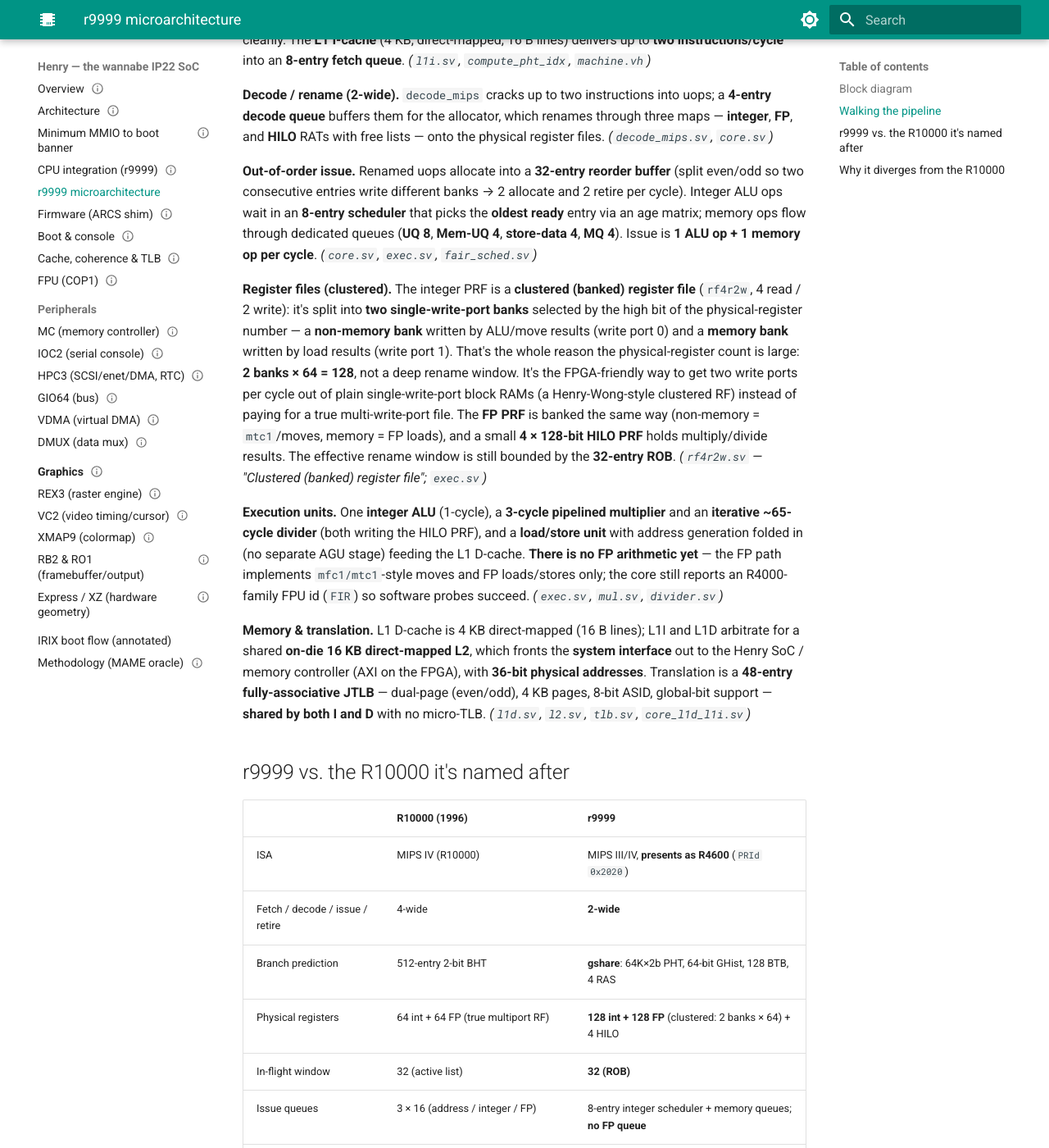
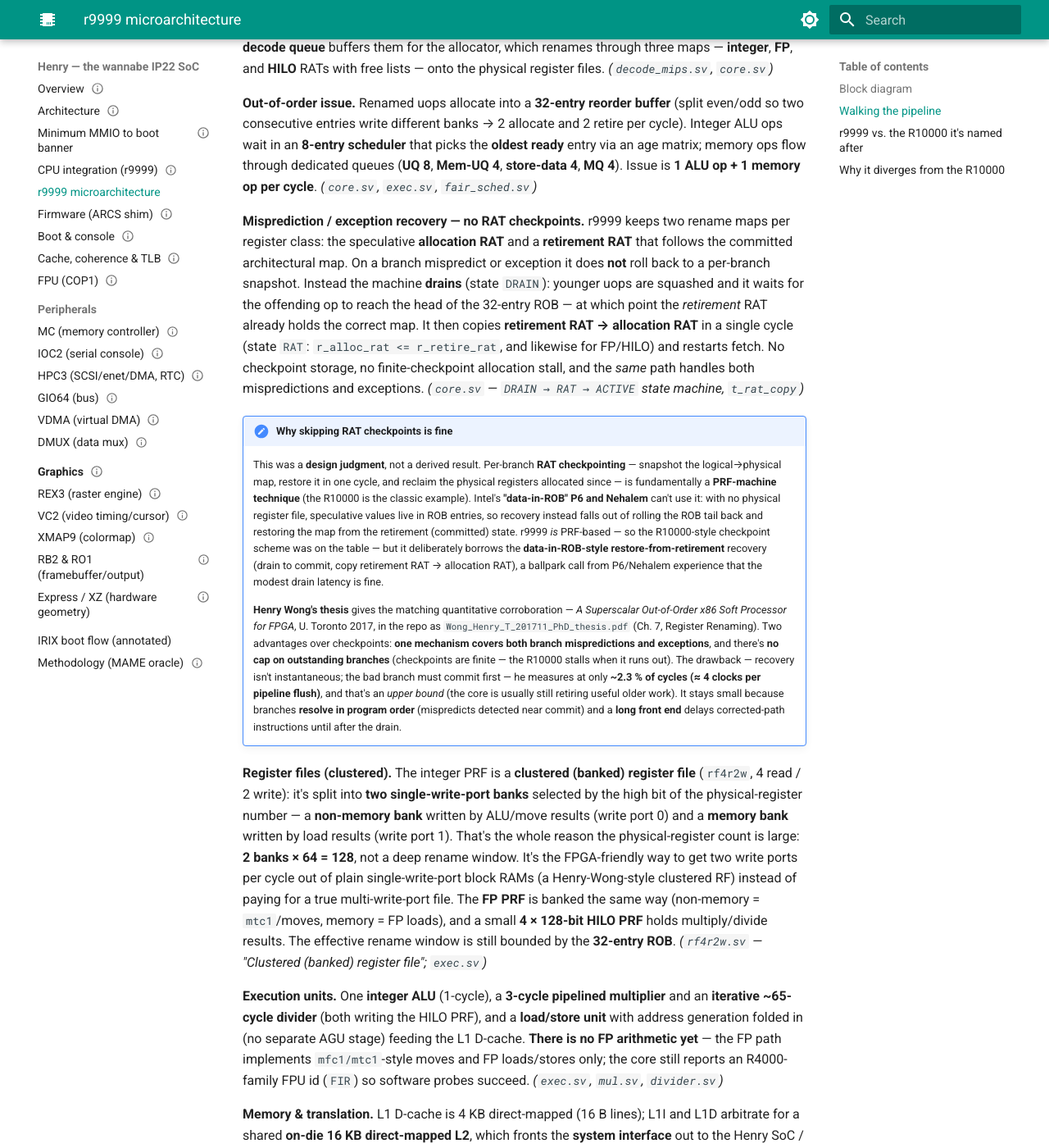
Before and after one commit to dsheffie/henry-the-wannabe-ip22-soc, an MkDocs documentation site: the page built from docs/r9999-microarchitecture.md, in a window 1280 px wide and 1400 px high, scrolled down 1167 px. Shown: the whole window at 82% size. Built offline with MkDocs 1.6.1 and Material for MkDocs 9.7.7, drawn with Linux system fonts in a browser that asks for light colours; some of the changed text lies outside the part shown.

Commit message:
docs(r9999-microarch): no-checkpoint recovery + TLB structure corrections
- Rename recovery: r9999 keeps no RAT checkpoints. It drains to the ROB
  head and copies the retirement RAT into the allocation RAT (DRAIN→RAT→
  ACTIVE). Framed as a design judgment from data-in-ROB P6/Nehalem
  experience (RAT checkpointing is a PRF-machine technique r9999 could
  have used but didn't), with Wong's thesis as quantitative corroboration.
- TLB: it's not a single joint TLB. The 48-entry fully-associative CAM is
  duplicated per L1 (I-TLB in l1i, D-TLB in l1d), kept coherent by
  broadcasting tlbwi/tlbwr to both, plus a RAM shadow (r_shadow_tlb in
  exec.sv) so the index-addressed instructions (tlbr) can read entries.
  Fixed the diagram, prose, comparison table, rationale, and bottleneck note.

Co-Authored-By: Claude Opus 4.8 (1M context) <noreply@anthropic.com>

````diff
--- a/docs/r9999-microarchitecture.md
+++ b/docs/r9999-microarchitecture.md
@@ -45,7 +45,9 @@ flowchart TD
         LSU["<b>Load / Store</b><br/>AGU integrated"]
     end
 
-    TLB["<b>JTLB</b> · 48-entry fully-associative<br/>4 KB pages · dual-page · 8-bit ASID<br/>shared I + D"]
+    ITLB["<b>I-TLB</b><br/>48-entry FA CAM"]
+    DTLB["<b>D-TLB</b><br/>48-entry FA CAM"]
+    TSH["TLB shadow RAM · 48<br/>tlbr index reads · tlbwi/tlbwr broadcast to both CAMs"]
     L1D["<b>L1 D-cache</b><br/>4 KB · direct-mapped · 16 B line"]
 
     FQ --> DEC
@@ -63,11 +65,12 @@ flowchart TD
     HILO -.-> DIV
     ALU --> ROB
     LSU --> L1D
-    LSU --> TLB
-    L1I --> TLB
+    LSU --> DTLB
+    L1I --> ITLB
     L1I --> L2
     L1D --> L2
-    TLB --> L2
+    TSH -.->|sync| ITLB
+    TSH -.->|sync| DTLB
 ```
 
 ## Walking the pipeline
@@ -78,11 +81,18 @@ flowchart TD
 
 **Out-of-order issue.** Renamed uops allocate into a **32-entry reorder buffer** (split even/odd so two consecutive entries write different banks → 2 allocate and 2 retire per cycle). Integer ALU ops wait in an **8-entry scheduler** that picks the **oldest ready** entry via an age matrix; memory ops flow through dedicated queues (**UQ 8**, **Mem-UQ 4**, **store-data 4**, **MQ 4**). Issue is **1 ALU op + 1 memory op per cycle**. *(`core.sv`, `exec.sv`, `fair_sched.sv`)*
 
+**Misprediction / exception recovery — no RAT checkpoints.** r9999 keeps two rename maps per register class: the speculative **allocation RAT** and a **retirement RAT** that follows the committed architectural map. On a branch mispredict or exception it does **not** roll back to a per-branch snapshot. Instead the machine **drains** (state `DRAIN`): younger uops are squashed and it waits for the offending op to reach the head of the 32-entry ROB — at which point the *retirement* RAT already holds the correct map. It then copies **retirement RAT → allocation RAT** in a single cycle (state `RAT`: `r_alloc_rat <= r_retire_rat`, and likewise for FP/HILO) and restarts fetch. No checkpoint storage, no finite-checkpoint allocation stall, and the *same* path handles both mispredictions and exceptions. *(`core.sv` — `DRAIN → RAT → ACTIVE` state machine, `t_rat_copy`)*
+
+!!! note "Why skipping RAT checkpoints is fine"
+    This was a **design judgment**, not a derived result. Per-branch **RAT checkpointing** — snapshot the logical→physical map, restore it in one cycle, and reclaim the physical registers allocated since — is fundamentally a **PRF-machine technique** (the R10000 is the classic example). Intel's **"data-in-ROB" P6 and Nehalem** can't use it: with no physical register file, speculative values live in ROB entries, so recovery instead falls out of rolling the ROB tail back and restoring the map from the retirement (committed) state. r9999 *is* PRF-based — so the R10000-style checkpoint scheme was on the table — but it deliberately borrows the **data-in-ROB-style restore-from-retirement** recovery (drain to commit, copy retirement RAT → allocation RAT), a ballpark call from P6/Nehalem experience that the modest drain latency is fine.
+
+    **Henry Wong's thesis** gives the matching quantitative corroboration — *A Superscalar Out-of-Order x86 Soft Processor for FPGA*, U. Toronto 2017, in the repo as `Wong_Henry_T_201711_PhD_thesis.pdf` (Ch. 7, Register Renaming). Two advantages over checkpoints: **one mechanism covers both branch mispredictions and exceptions**, and there's **no cap on outstanding branches** (checkpoints are finite — the R10000 stalls when it runs out). The drawback — recovery isn't instantaneous; the bad branch must commit first — he measures at only **~2.3 % of cycles (≈ 4 clocks per pipeline flush)**, and that's an *upper bound* (the core is usually still retiring useful older work). It stays small because branches **resolve in program order** (mispredicts detected near commit) and a **long front end** delays corrected-path instructions until after the drain.
+
 **Register files (clustered).** The integer PRF is a **clustered (banked) register file** (`rf4r2w`, 4 read / 2 write): it's split into **two single-write-port banks** selected by the high bit of the physical-register number — a **non-memory bank** written by ALU/move results (write port 0) and a **memory bank** written by load results (write port 1). That's the whole reason the physical-register count is large: **2 banks × 64 = 128**, not a deep rename window. It's the FPGA-friendly way to get two write ports per cycle out of plain single-write-port block RAMs (a Henry-Wong-style clustered RF) instead of paying for a true multi-write-port file. The **FP PRF** is banked the same way (non-memory = `mtc1`/moves, memory = FP loads), and a small **4 × 128-bit HILO PRF** holds multiply/divide results. The effective rename window is still bounded by the **32-entry ROB**. *(`rf4r2w.sv` — "Clustered (banked) register file"; `exec.sv`)*
 
 **Execution units.** One **integer ALU** (1-cycle), a **3-cycle pipelined multiplier** and an **iterative ~65-cycle divider** (both writing the HILO PRF), and a **load/store unit** with address generation folded in (no separate AGU stage) feeding the L1 D-cache. **There is no FP arithmetic yet** — the FP path implements `mfc1/mtc1`-style moves and FP loads/stores only; the core still reports an R4000-family FPU id (`FIR`) so software probes succeed. *(`exec.sv`, `mul.sv`, `divider.sv`)*
 
-**Memory & translation.** L1 D-cache is 4 KB direct-mapped (16 B lines); L1I and L1D arbitrate for a shared **on-die 16 KB direct-mapped L2**, which fronts the **system interface** out to the Henry SoC / memory controller (AXI on the FPGA), with **36-bit physical addresses**. Translation is a **48-entry fully-associative JTLB** — dual-page (even/odd), 4 KB pages, 8-bit ASID, global-bit support — **shared by both I and D** with no micro-TLB. *(`l1d.sv`, `l2.sv`, `tlb.sv`, `core_l1d_l1i.sv`)*
+**Memory & translation.** L1 D-cache is 4 KB direct-mapped (16 B lines); L1I and L1D arbitrate for a shared **on-die 16 KB direct-mapped L2**, which fronts the **system interface** out to the Henry SoC / memory controller (AXI on the FPGA), with **36-bit physical addresses**. Translation presents the R4x00 **48-entry fully-associative TLB** (dual-page even/odd, 4 KB pages, 8-bit ASID, global bit) — but it is **not** a single shared joint TLB. r9999 **duplicates the CAM per L1 cache** — an **I-TLB** in `l1i` and a **D-TLB** (`dtlb`) in `l1d` — so instruction fetch and load/store translate **in parallel** without contending for one structure, and keeps them coherent by **broadcasting every `tlbwi`/`tlbwr` to both CAMs** (`core_l1d_l1i.sv`). Because a content-addressed CAM can't be read by index, a separate **48-entry RAM shadow** (`r_shadow_tlb` in `exec.sv`) holds the entries so the index-addressed instructions — `tlbr` in particular — can read them back. No micro-TLB. *(`l1i.sv`, `l1d.sv`, `tlb.sv`, `exec.sv`, `core_l1d_l1i.sv`)*
 
 ## r9999 vs. the R10000 it's named after
 
@@ -93,22 +103,24 @@ flowchart TD
 | Branch prediction | 512-entry 2-bit BHT | **gshare**: 64K×2b PHT, 64-bit GHist, 128 BTB, 4 RAS |
 | Physical registers | 64 int + 64 FP (true multiport RF) | **128 int + 128 FP** (clustered: 2 banks × 64) + 4 HILO |
 | In-flight window | 32 (active list) | **32 (ROB)** |
+| Mispredict / exception recovery | per-branch **RAT checkpoints** (finite → caps outstanding branches) | **copy committed RAT after drain** — no checkpoints; one path for mispredict + exception |
 | Issue queues | 3 × 16 (address / integer / FP) | 8-entry integer scheduler + memory queues; **no FP queue** |
 | Functional units | 2 ALU + addr-calc + FP add + FP mul | **1 ALU + mul + div + load/store**; no FP arithmetic |
 | L1 I / D | 32 KB 2-way each | **4 KB direct-mapped each** |
 | L2 | off-chip, 512 KB–16 MB, dedicated controller | **on-die 16 KB direct-mapped** |
-| TLB | 64-entry | **48-entry fully-associative JTLB** (R4x00-style) |
+| TLB | 64-entry, single shared | **48-entry FA CAM, duplicated per L1** (I-TLB + D-TLB) + RAM shadow; R4x00-style software model |
 | Register width / FPU | 64-bit · full pipelined FPU | 64-bit · **no FPU yet** (moves + ld/st only) |
 
 ## Why it diverges from the R10000
 
-- **It's an R4x00 *ISA* target, not an R10000.** IRIX's `/unix` branches on `PRId.IMP` in `start`; r9999 presents **R4600** so the kernel takes the Indy per-CPU path (see [MAME_QUESTIONS Q5](https://github.com/dsheffie/r9999)). The **48-entry JTLB** mirrors the R4x00 (not the R10000's 64), which is also what IRIX's `wirepda`/refill code expects.
+- **It's an R4x00 *ISA* target, not an R10000.** IRIX's `/unix` branches on `PRId.IMP` in `start`; r9999 presents **R4600** so the kernel takes the Indy per-CPU path (see [MAME_QUESTIONS Q5](https://github.com/dsheffie/r9999)). The **48-entry TLB** mirrors the R4x00 (not the R10000's 64), which is also what IRIX's `wirepda`/refill code expects.
 - **It's built for an FPGA.** 2-wide instead of 4, **direct-mapped** caches, and a modest on-die L2 keep LUT/BRAM/timing in budget on the Ultra96-v2 (Zynq UltraScale+). Conversely the **gshare PHT is much larger** than the R10000's BHT — block RAM is cheap on FPGA, so prediction accuracy is bought with BRAM rather than logic.
 - **The big physical-register counts are a clustered RF, not a deep window.** 128 INT / 128 FP physical registers = **2 banks × 64**. Each register file is split into two single-write-port banks (non-memory results vs memory/load results), selected by the preg-number MSB, so the core gets two write ports per cycle from cheap single-write-port FPGA RAMs instead of a true multi-write-port file. The architectural rename window is still gated by the **32-entry ROB** — the count is an implementation artifact of the banking, not extra in-flight capacity.
+- **No RAT checkpoints — even though it's a PRF machine.** RAT checkpointing is a PRF-machine technique, so the R10000-style scheme was available to r9999 — but it instead drains to the ROB head and restores the map from the retirement RAT, the data-in-ROB-style (P6/Nehalem) recovery chosen from experience and corroborated by Wong (Ch. 7). See the rename-recovery note above.
 - **No hardware FPU yet.** The FP register file and the move / load-store path are in place; FP arithmetic is future work, and the core reports an R4000-family FPU id so software probes succeed.
 
 !!! note "Known FPGA bottleneck"
-    The **fully-associative 48-entry JTLB** (every L1I/L1D access does a 48-way parallel CAM match) is the current critical path on the Ultra96-v2 build (negative WNS at 100 MHz). The architectural fix is a hardware **micro-TLB** in front of the JTLB — the JTLB size is fixed by the architecture, but a small fast L1 translation cache removes the CAM from the common-case path.
+The **fully-associative 48-entry TLB CAMs** — one per L1 cache, so every fetch *and* every load/store does a 48-way parallel CAM match — are the current critical path on the Ultra96-v2 build (negative WNS at 100 MHz). The 48-entry size is fixed by the architecture; the fix is a hardware **micro-TLB** in front of each CAM — a small fast L1 translation cache that removes the big CAM from the common-case path.
 
 ---
 
````
